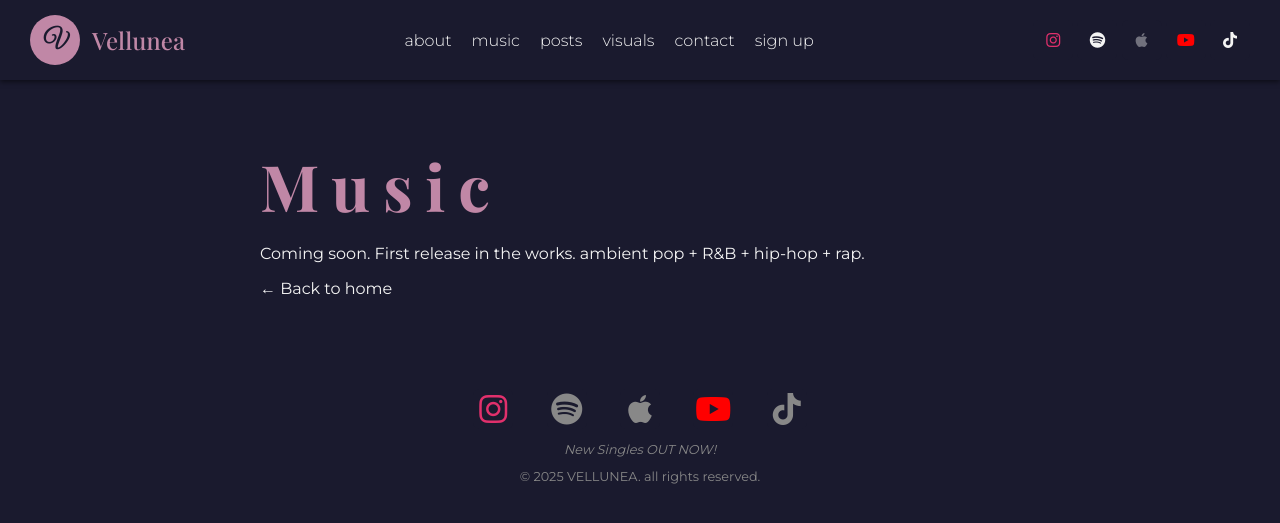
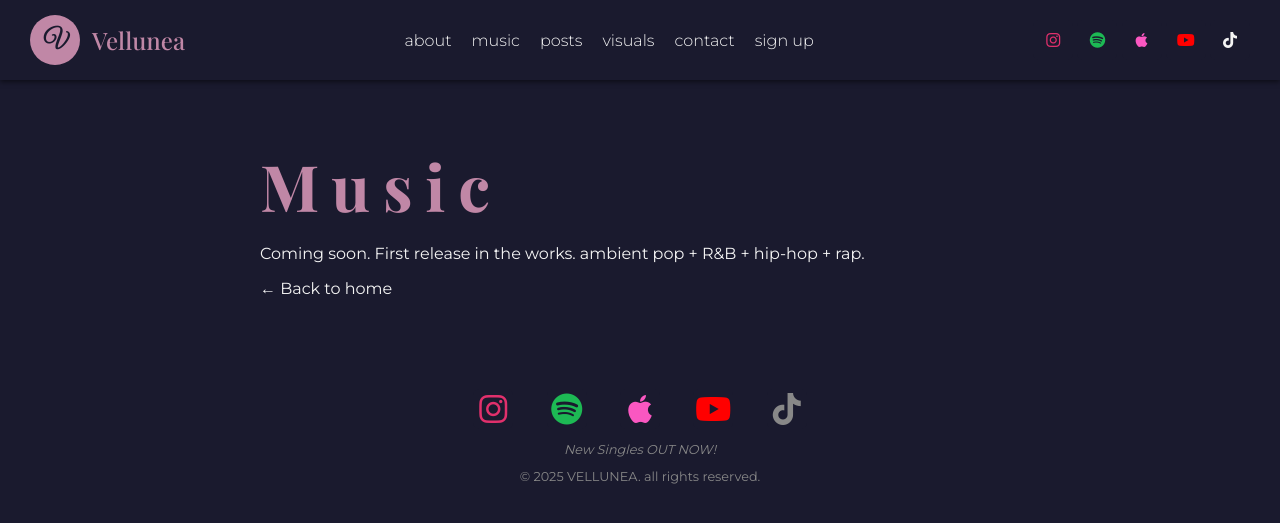
Before and after one commit to kumikohello/vellunea, a Jekyll site: the page built from music/index.md, in a window 1280 px wide. Shown: the top 523 px of the page. Built offline with Jekyll 4.4.1, drawn with Linux system fonts in a browser that asks for light colours.

Commit message:
updated color for socials

```diff
--- a/_layouts/default.html
+++ b/_layouts/default.html
@@ -138,10 +138,12 @@
       color: #FF0000; /* YouTube color */
     }
 
+    .banner-socials a[aria-label="Spotify"] {
+      color: #1DB954; /* Spotify green */
+    }
+
     .banner-socials a[aria-label="Apple Music"] {
-      color: #f4f4f4;
-      opacity: 0.4;
-      pointer-events: none;
+      color: #FA57C1; /* Apple Music pink */
     }
 
     .tiktok-icon {
@@ -265,6 +267,14 @@
 
     .social-icons a[aria-label="YouTube"] {
       color: #FF0000; /* YouTube brand color */
+    }
+
+    .social-icons a[aria-label="Spotify"] {
+      color: #1DB954; /* Spotify green */
+    }
+
+    .social-icons a[aria-label="Apple Music"] {
+      color: #FA57C1; /* Apple Music pink */
     }
 
     .social-icons .disabled {
```
